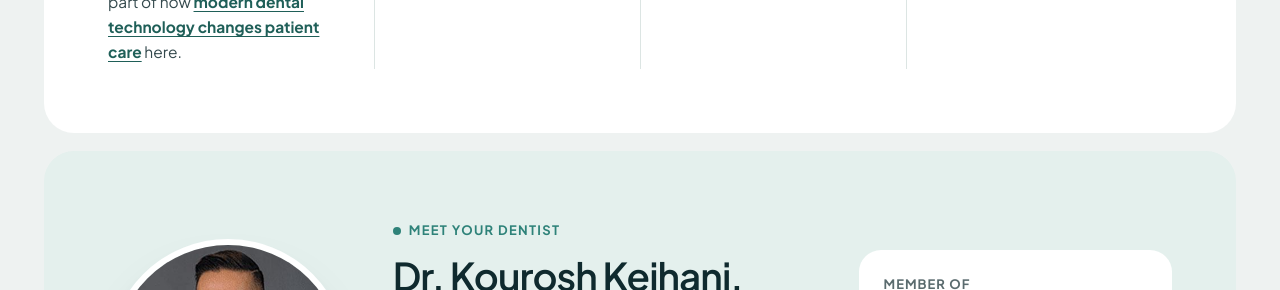
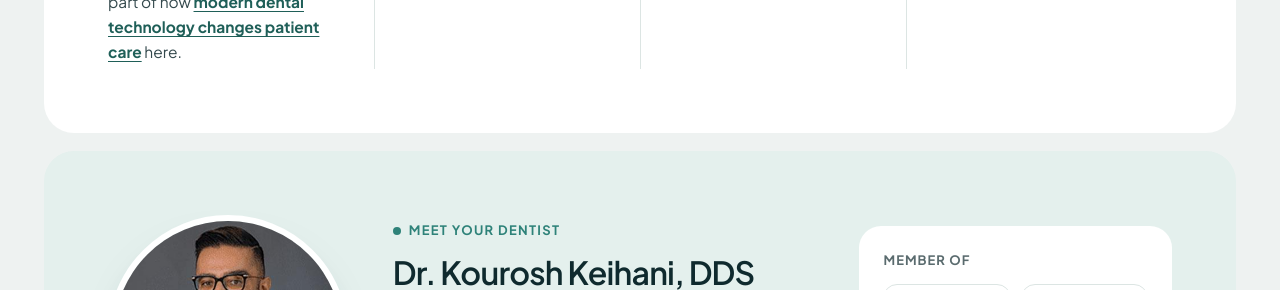
Before and after one commit to betchy1511-arch/oxnard-dentistry-mockup, a plain HTML site: page dental-implants/index.html in a window 1280 px wide. Shown: the part 1517-1807 px from the top of the page. Drawn offline with Linux system fonts and the light colour scheme.

Commit message:
Implants page: dentist heading fits on one line
Co-Authored-By: Claude Opus 5.5 <noreply@anthropic.com>

```diff
--- a/dental-implants/index.html
+++ b/dental-implants/index.html
@@ -871,7 +871,7 @@ html[lang="es"] .wk.today::after{content:"Hoy"}
 .ip-doc-photo figcaption{margin-top:16px;font-size:14px;color:var(--ink2)}
 .ip-doc-photo figcaption b{display:block;font-size:16px;color:var(--ink)}
 .ip-doc-photo figcaption span{display:block}
-.ip-doc h2{margin-bottom:6px;font-size:clamp(28px,3vw,42px)}
+.ip-doc h2{margin-bottom:6px;font-size:clamp(26px,2.5vw,36px)}
 .ip-doc .role{margin-bottom:16px}
 .ip-doc-bio p{color:var(--ink2)}.ip-doc-bio p+p{margin-top:12px}
 .ip-doc-side{background:#fff;border-radius:22px;padding:24px;display:flex;flex-direction:column;gap:14px}
```
